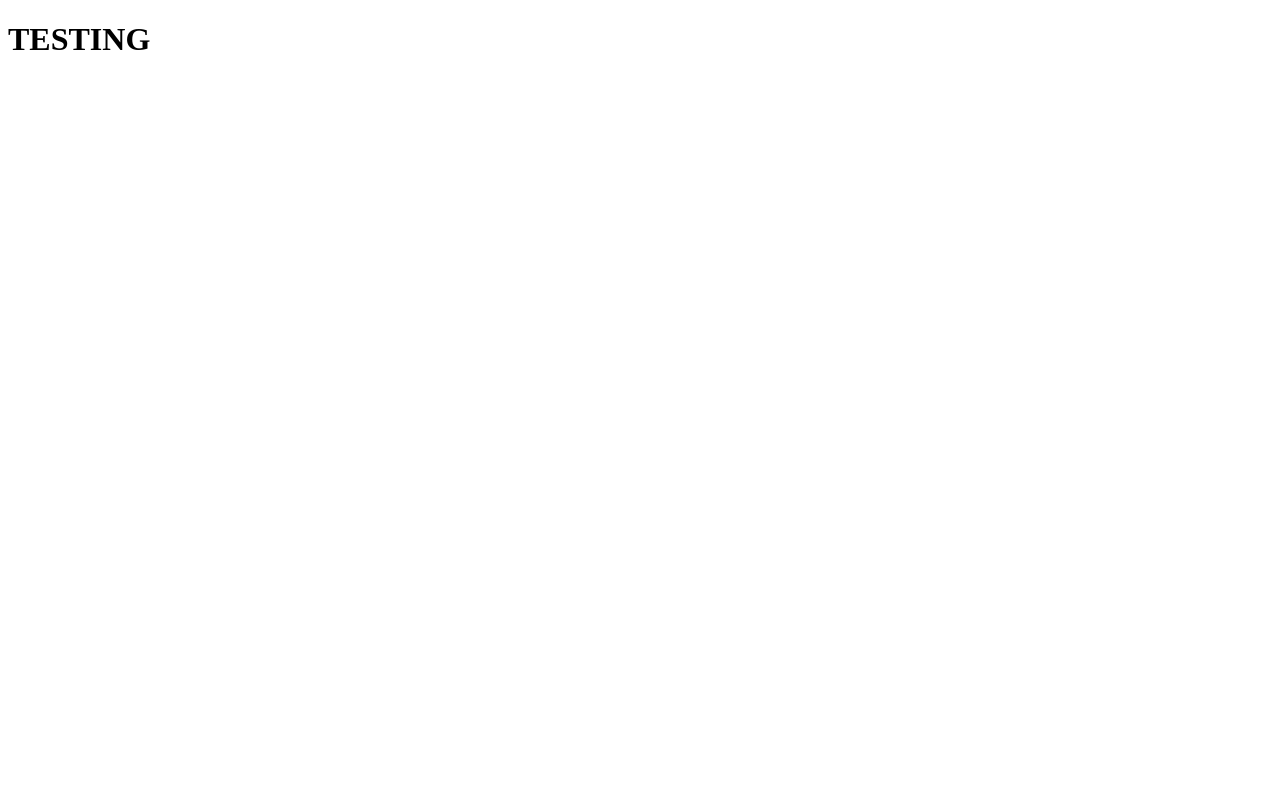
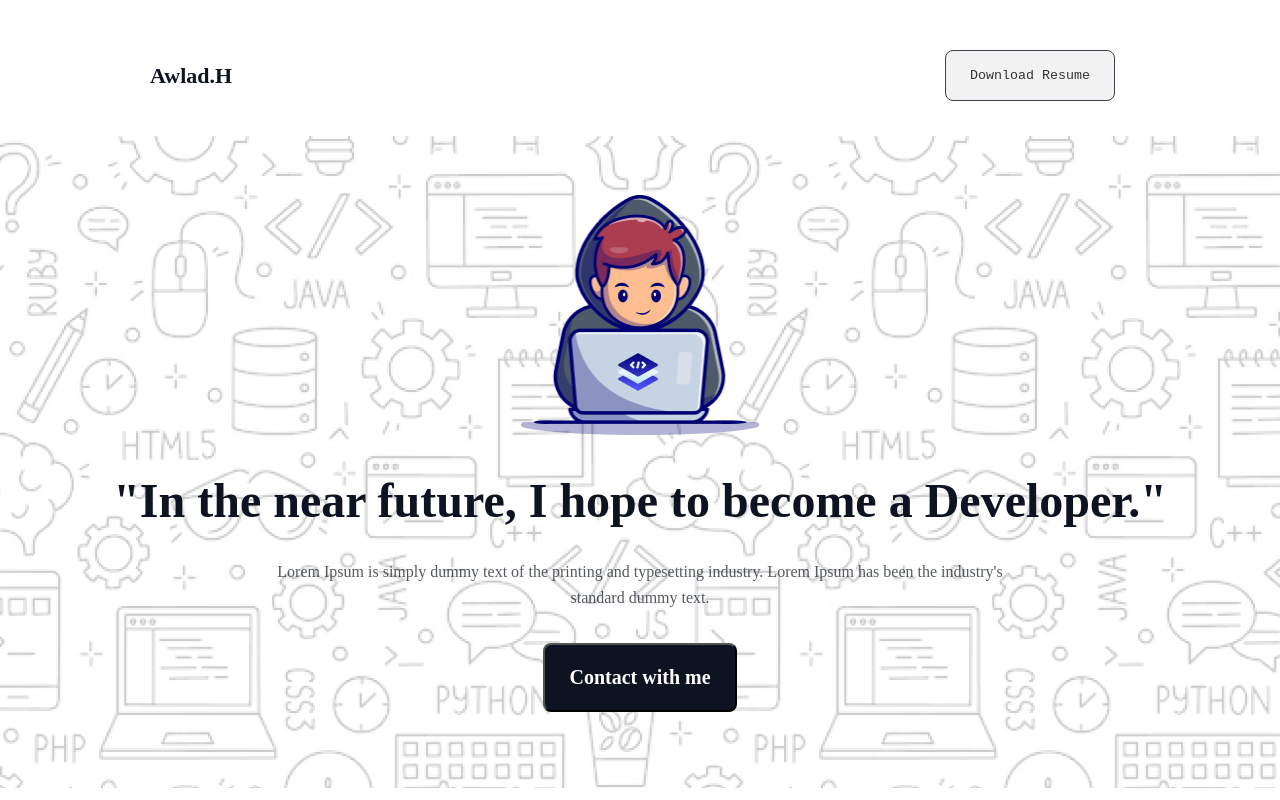
Before and after one commit to mushfiq-nehal/Assignment1, a plain HTML site: page index.html in a window 1280 px wide. Drawn offline with Linux system fonts and the light colour scheme; a web font is replaced by a local one.

Commit message:
header done

```diff
--- a/index.html
+++ b/index.html
@@ -1,12 +1,26 @@
 <!DOCTYPE html>
 <html lang="en">
-<head>
-    <meta charset="UTF-8">
-    <meta name="viewport" content="width=device-width, initial-scale=1.0">
+  <head>
+    <meta charset="UTF-8" />
+    <meta name="viewport" content="width=device-width, initial-scale=1.0" />
     <title>Assignment 1</title>
-    <link rel="stylesheet" href="style.css">
-</head>
-<body>
-    <h1>TESTING</h1>
-</body>
+    <link rel="stylesheet" href="style.css" />
+  </head>
+  <nav>
+    <p>Awlad.H</p>
+    <div class="navbtn">
+      <button>Download Resume</button>
+    </div>
+  </nav>
+  <header>
+    <section class="banner">
+            <img src="/assets/Group.png" alt="">
+            <h1>"In the near future, I hope to become a Developer."</h1>
+            <p>Lorem Ipsum is simply dummy text of the printing and typesetting industry. Lorem Ipsum has been the industry's <br> standard dummy text.</p>
+            <button>Contact with me</button>
+    </section>
+  </header>
+  <body>
+
+  </body>
 </html>
--- a/style.css
+++ b/style.css
@@ -0,0 +1,97 @@
+@import url('https://fonts.googleapis.com/css2?family=Azeret+Mono:ital,wght@0,100..900;1,100..900&display=swap');
+
+*{
+    box-sizing: border-box;
+    margin: 0;
+    padding: 0;
+    font-family: "Azeret Mono", monospace;
+    font-optical-sizing: auto;
+    font-style: normal;
+}
+
+/* nav bar */
+nav{
+    display: flex;
+    justify-content: space-between;
+    align-items: center;
+    margin-top: 50px;
+    margin-bottom: 35px;
+}
+
+nav p{
+    color: rgb(13, 19, 33);
+    font-family: Azeret Mono;
+    font-size: 22px;
+    font-weight: 800;
+    line-height: 26px;
+    letter-spacing: 0%;
+    text-align: left;
+    margin-left: 150px;
+}
+
+nav button{
+    box-sizing: border-box;
+    border: 1px solid rgb(13, 19, 33);
+    border-radius: 8px;
+    opacity: 0.8;
+    margin-right: 165px;
+    padding: 17px 24px 17px 24px;
+}
+
+/* header */
+
+.banner{
+    background-image: url(/assets/Hero-bg.png);
+    background-position: center;
+    background-size: cover;
+    background-repeat: no-repeat;
+    height: 652px;
+
+    display: flex;
+    flex-direction: column;
+    justify-content: center;
+    align-items: center;
+}
+
+.banner img{
+    width: 240.28px;
+    height: 240px;
+    margin-top: 26px;
+    margin-bottom: 32px;
+}
+
+.banner h1{
+    color: rgb(13, 19, 33);
+    font-family: Azeret Mono;
+    font-size: 48px;
+    font-weight: 800;
+    line-height: 68px;
+    letter-spacing: 0%;
+    text-align: center;
+    margin-bottom: 24px;
+}
+
+.banner p{
+    color: rgb(13, 19, 33);
+    font-family: Azeret Mono;
+    font-size: 16px;
+    font-weight: 400;
+    line-height: 26px;
+    letter-spacing: 0%;
+    text-align: center;
+    opacity: 0.7;
+    margin-bottom: 32px;
+}
+
+.banner button{
+    border-radius: 8px;
+    background: rgb(13, 19, 33);
+    padding: 21px 24px 21px 24px;
+    font-family: Azeret Mono;
+    font-size: 20px;
+    font-weight: 600;
+    line-height: 23px;
+    letter-spacing: 0%;
+    color: white;
+    margin-bottom: 44px;
+}
```
